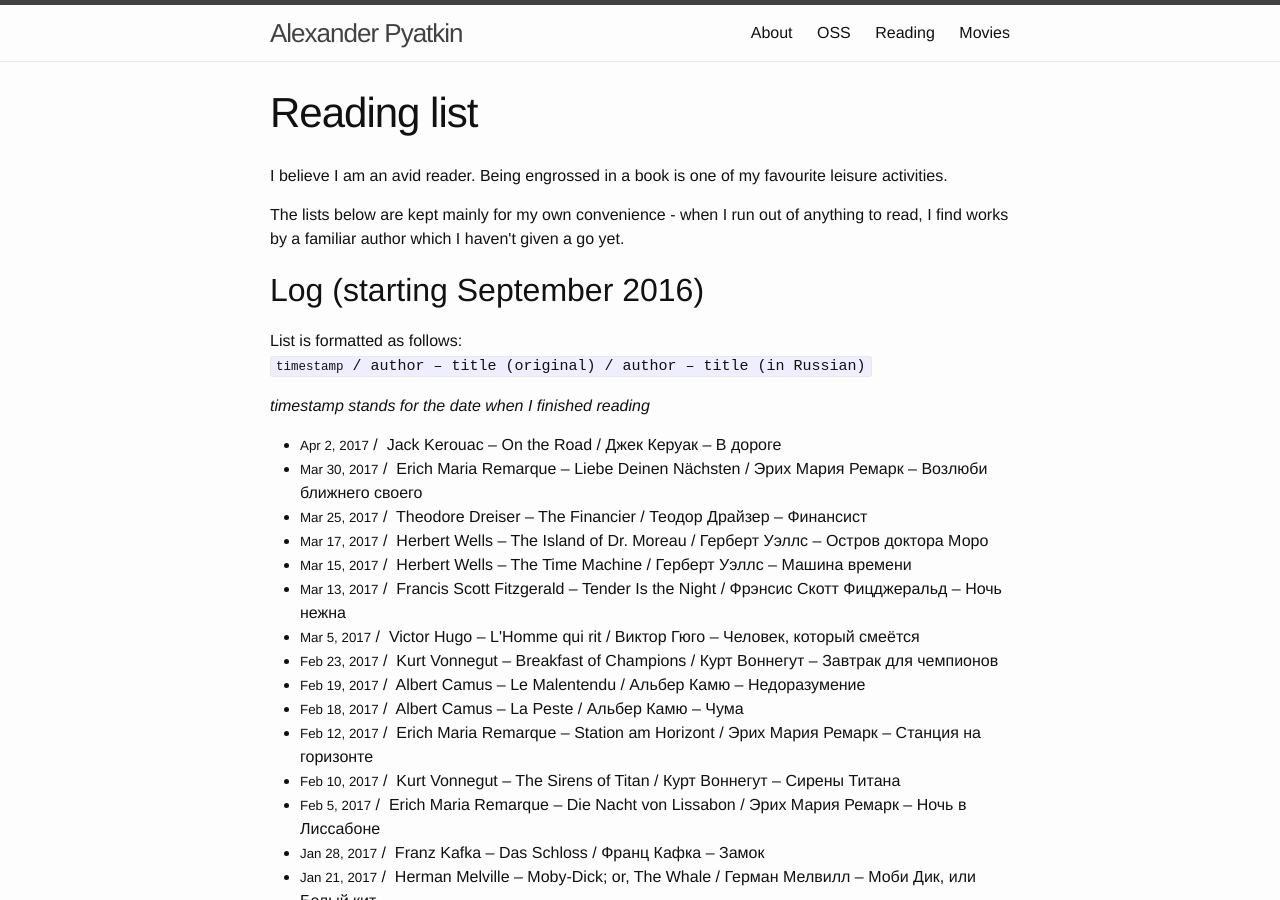
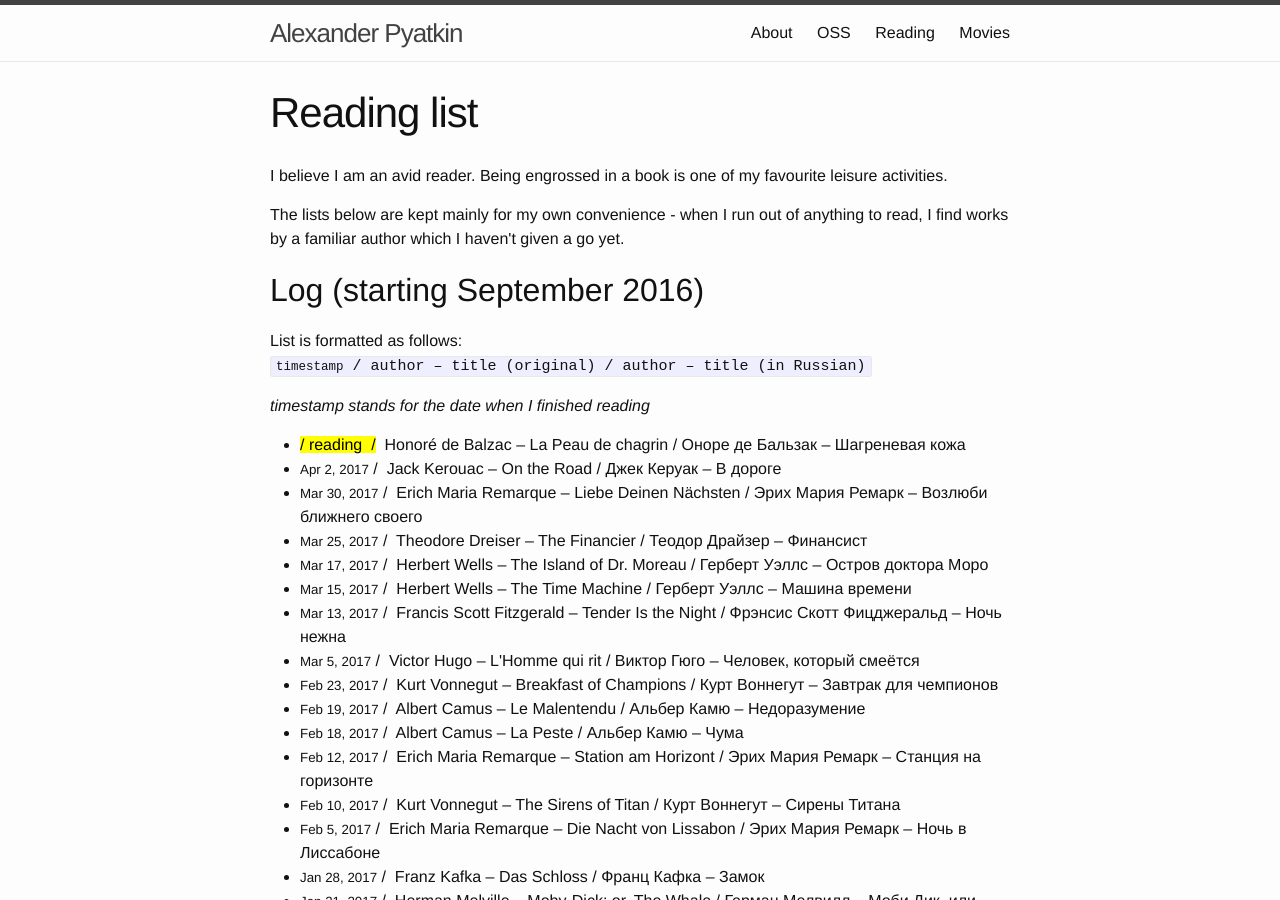
Before and after one commit to aspyatkin/personal-website, a Jekyll site: the page built from reading-list.md, in a window 1280 px wide and 900 px high. Built offline with Jekyll 4.4.1, drawn with Linux system fonts in a browser that asks for light colours.

Commit message:
Update reading list

```diff
--- a/reading-list.md
+++ b/reading-list.md
@@ -5,6 +5,14 @@ short_title: Reading
 permalink: /reading-list/
 top_ndx: 3
 log_list:
+  - reading: yes
+    original:
+      author: 'Honoré de Balzac'
+      title: 'La Peau de chagrin'
+    russian:
+      author: 'Оноре де Бальзак'
+      title: 'Шагреневая кожа'
+
   - date: 'Apr 2, 2017'
     original:
       author: 'Jack Kerouac'
```
